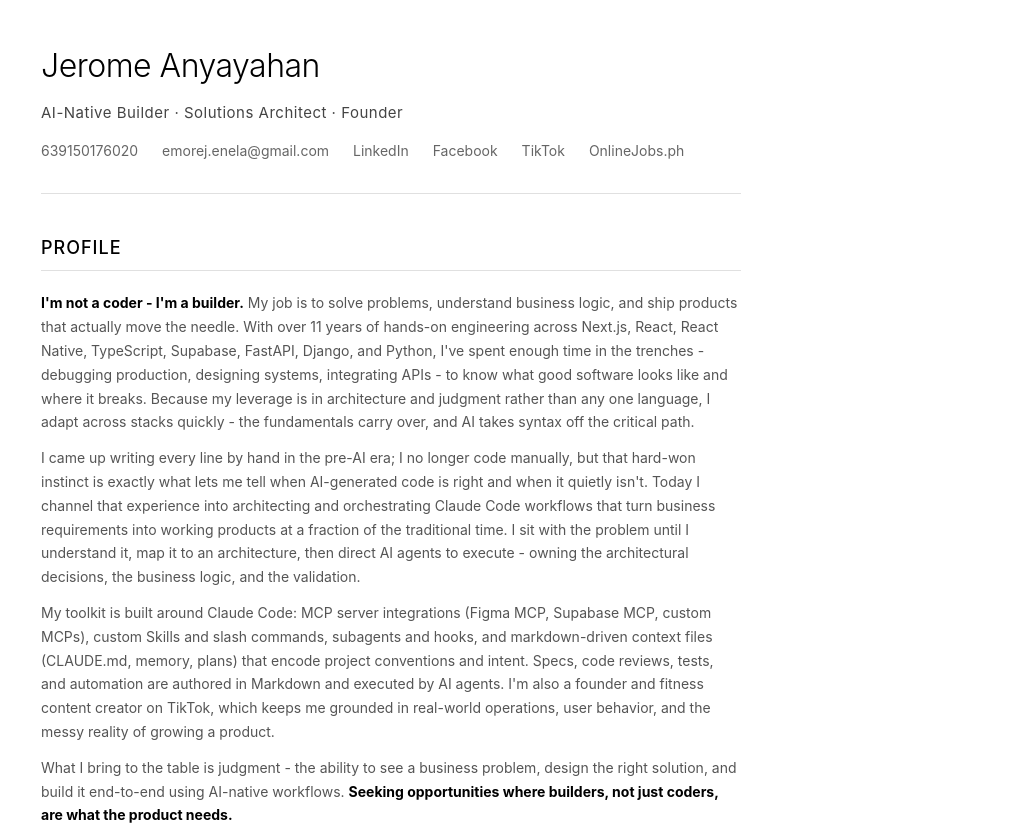
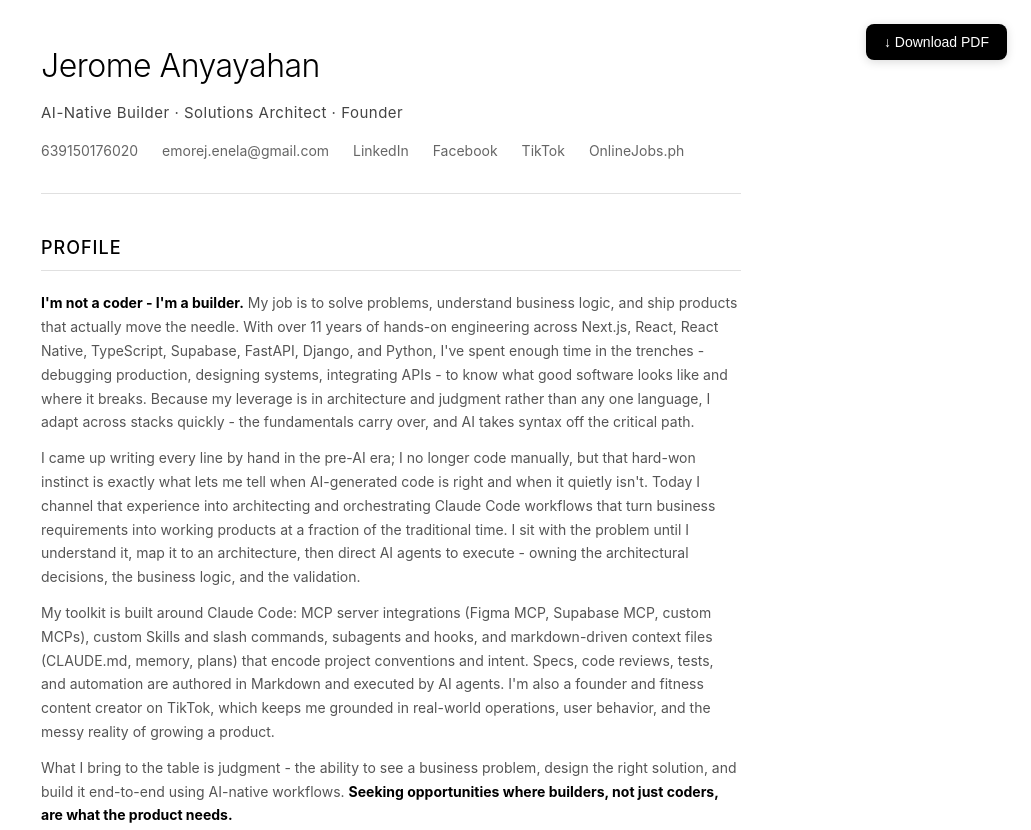
Before and after one commit to jerome2525/resumeapp, a website: page index.html in a window 1280 px wide. Shown: the top 830 px of the page, without its empty margins (249-1280 px from the left). Drawn offline with Linux system fonts and the light colour scheme.

Commit message:
Add a fixed download button for printing the resume as a PDF, with styling for hover and active states. Ensure the button is hidden during print media for a cleaner output.

```diff
--- a/index.html
+++ b/index.html
@@ -191,9 +191,41 @@
             font-style: italic;
         }
 
+        .download-btn {
+            position: fixed;
+            top: 24px;
+            right: 24px;
+            z-index: 100;
+            display: inline-flex;
+            align-items: center;
+            gap: 8px;
+            padding: 10px 18px;
+            background: #000;
+            color: #fff;
+            font-size: 14px;
+            font-weight: 500;
+            border: none;
+            border-radius: 8px;
+            cursor: pointer;
+            box-shadow: 0 2px 10px rgba(0, 0, 0, 0.15);
+            transition: background 0.15s ease, transform 0.05s ease;
+        }
+
+        .download-btn:hover {
+            background: #222;
+        }
+
+        .download-btn:active {
+            transform: translateY(1px);
+        }
+
         @media print {
             body {
                 padding: 20px;
+            }
+
+            .download-btn {
+                display: none !important;
             }
         }
 
@@ -222,6 +254,7 @@
     </style>
 </head>
 <body>
+    <button class="download-btn" onclick="window.print()" aria-label="Download resume as PDF">&#8595; Download PDF</button>
     <div class="container">
         <header>
             <h1>Jerome Anyayahan</h1>
```
